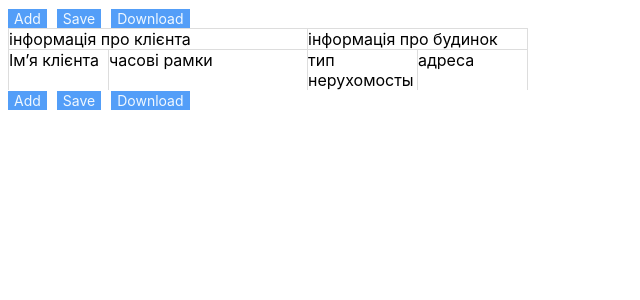
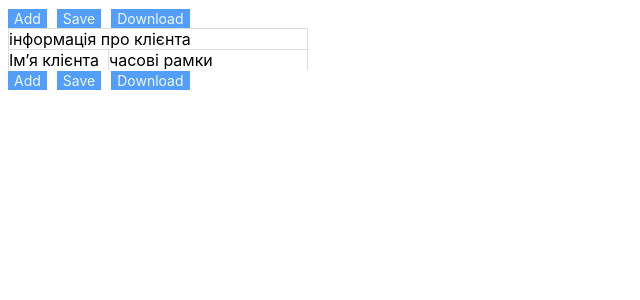
Before and after one commit to antoniooo12/table-web-react, a React (Create React App) app: page / in a window 1280 px wide. Shown: the top 300 px of the page, without its empty margins (0-640 px from the left). Built offline with nearby package versions, Linux system fonts and the light colour scheme.

Commit message:
FIX bug solution did not hide columns

```diff
--- a/src/componets/Header/Header.tsx
+++ b/src/componets/Header/Header.tsx
@@ -22,7 +22,7 @@ const Header: React.FC<ComponentHeader> = (
             },)
         }
         const recurse = (s: SectionTableStructure[]) => {
-            const b = s.flatMap(d => {
+            return  s.flatMap(d => {
                 if (!d.sectionParams.hidden) {
                     const {children, widthGrid} = d.columns && {
                         children: buildColumn([...d.columns.entries()]),
@@ -34,11 +34,8 @@ const Header: React.FC<ComponentHeader> = (
                     return <HeaderBlock title={d.sectionParams.title} children={children} widthGrid={widthGrid}/>
                 }
             })
-            return b
         }
-        let a = [...shield.section.values()]
-        const header = recurse(a)
-        return header
+       return  recurse([...shield.section.values()])
     }, [])
     const sectionParams = [...shield.section.values()].map(el => el.sectionParams)
 
--- a/src/componets/Line/Line.tsx
+++ b/src/componets/Line/Line.tsx
@@ -33,7 +33,7 @@ const Line: React.FC<Line> = React.memo(({lineData, columnsData}) => {
     })
 
     const widthGrid = calcGridColumnWidth([...columns.values()], 'width')
-    const width = calcWidth([...columns.values()], 'width')
+    const width = calcWidth([...columns.values()])
 
     const styleGrid: CSSProperties = {
         gridTemplateColumns: widthGrid,
--- a/src/example.ts
+++ b/src/example.ts
@@ -336,7 +336,7 @@ export const testTable: TableStructure = {
             }],
             ['houseInformation', {
                 sectionParams: {
-                    // hidden: true,
+                    hidden: true,
                     title: 'інформація про будинок',
                     width: 100,
                     fontSize: 12
--- a/src/utils/utilsTableView.ts
+++ b/src/utils/utilsTableView.ts
@@ -1,5 +1,5 @@
 import {KeysOfType} from "../types/HelperTypes";
-import {ColumnWidth} from "../types/TableStructure";
+import {Column, ColumnWidth} from "../types/TableStructure";
 
 export const calcGridColumnWidth = <T>(elements: T[], numKey: KeysOfType<Required<T>, number | ColumnWidth>): string => {
     return elements.reduce((accum, el) => {
@@ -9,10 +9,12 @@ export const calcGridColumnWidth = <T>(elements: T[], numKey: KeysOfType<Require
     }, '')
 }
 
-export const calcWidth = <T>(elements: T[], numKey: KeysOfType<Required<T>, number | ColumnWidth>): number => {
-    return elements.reduce((accum, el) => {
-        const width = el[numKey]
-        accum += Number(width)
+export const calcWidth = (elements: Column[]): number => {
+    return elements.reduce((accum, col) => {
+        if(!col.hidden) {
+            const width = col.width
+            accum += Number(width)
+        }
         return accum
     }, 0)
 }
```
